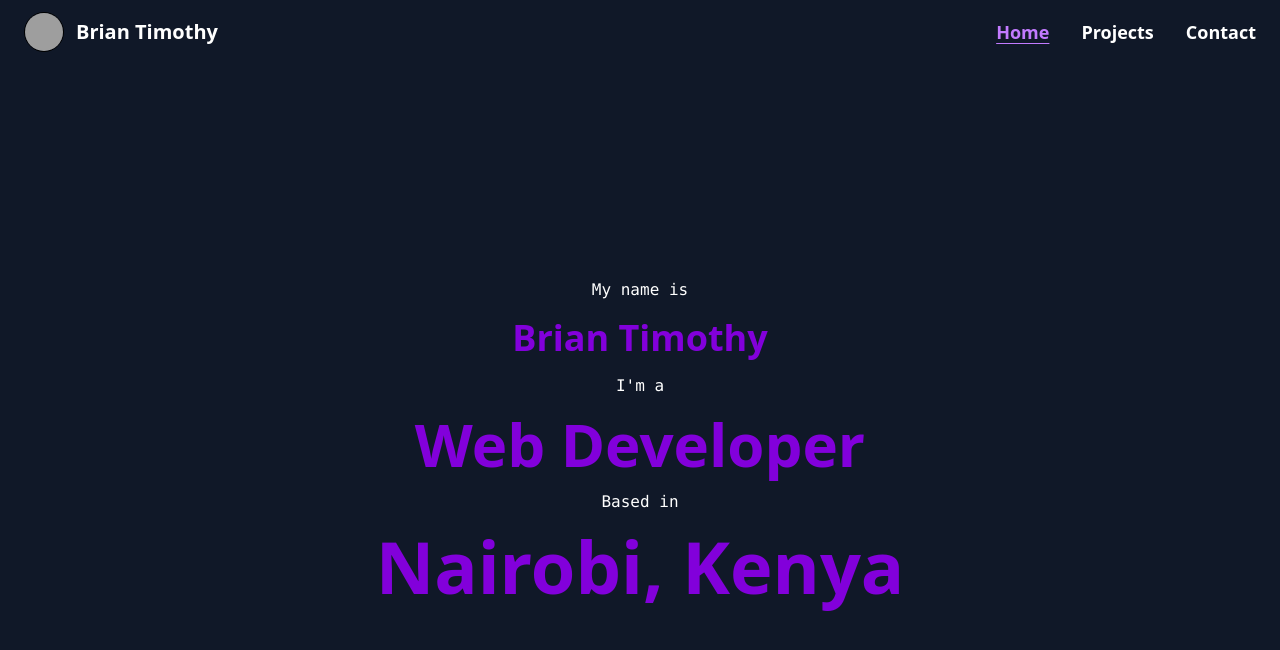
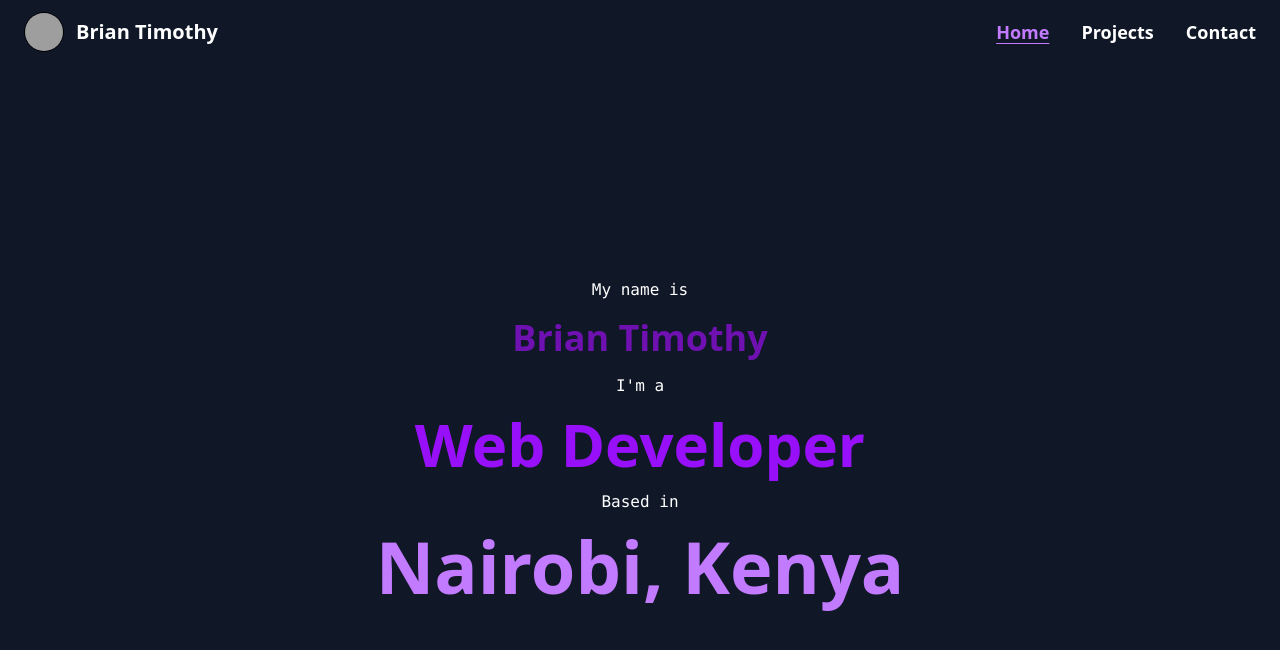
Before and after one commit to briantimothykarani/portfoliojune, a React (Vite) app: page / in a window 1280 px wide. Shown: the top 650 px of the page. Built offline with nearby package versions, Linux system fonts and the light colour scheme; grey boxes are pictures that could not be loaded.

Commit message:
added framer motion to the'brian timothy'name

```diff
--- a/src/components/Home.tsx
+++ b/src/components/Home.tsx
@@ -16,11 +16,11 @@ const Home: React.FC = () => {
             >
                 <div className="text-center text-white space-y-4">
                     <p className="font-mono">My name is</p>
-                    <p className="text-4xl font-bold text-purple-700">Brian Timothy</p>
+                    <p className="text-4xl font-bold text-purple-800">Brian Timothy</p>
                     <p className="font-mono">I'm a</p>
-                    <p className="text-6xl font-black text-purple-700">Web Developer</p>
+                    <p className="text-6xl font-black text-purple-600">Web Developer</p>
                     <p className="font-mono">Based in</p>
-                    <p className="text-7xl font-bold text-purple-700">Nairobi, Kenya</p>
+                    <p className="text-7xl font-bold text-purple-400">Nairobi, Kenya</p>
                 </div>
             </motion.div>
 
--- a/src/components/Navbar.tsx
+++ b/src/components/Navbar.tsx
@@ -1,7 +1,7 @@
 
 
 import { Link, useLocation } from "react-router-dom";
-
+import { motion} from "framer-motion";
 function Navbar() {
 
 
@@ -17,9 +17,12 @@ function Navbar() {
             <div className="flex items-center gap-3">
 
                 <img src='./images/brianportfolio.jpeg' alt='hero image' className='w-10 h-10 rounded-full border' />
-
-
-                <span className="text-white text-xl font-bold">Brian Timothy</span>
+                <motion.span
+                style={{ overflow: 'hidden', whiteSpace: 'nowrap' }}
+                initial={{ width: 0}}
+                  animate={{ width: "100%" }}
+                  transition={{ duration: 2, ease: "easeInOut" }}
+                  className="text-white text-xl font-bold">Brian Timothy</motion.span>
             </div>
 
             {/* Center Links */}
```
